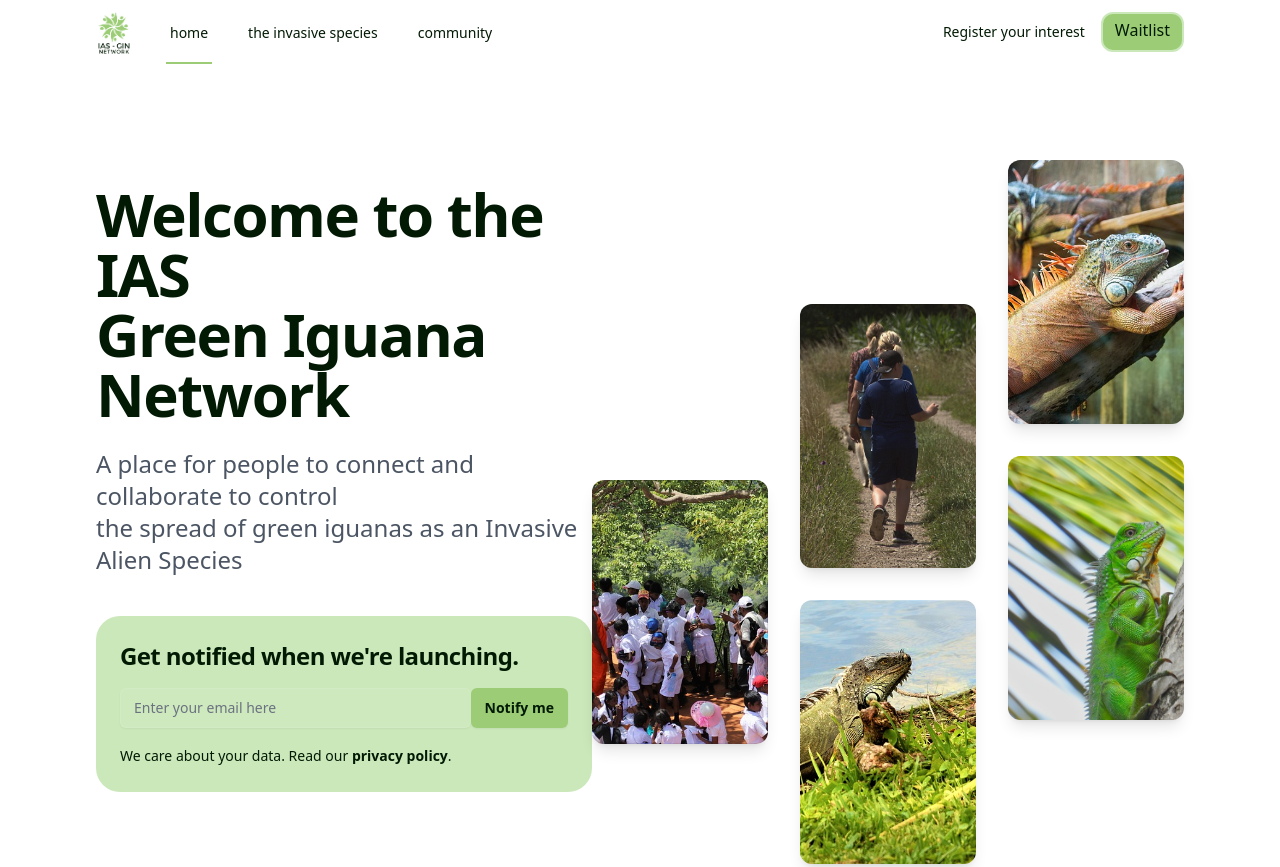
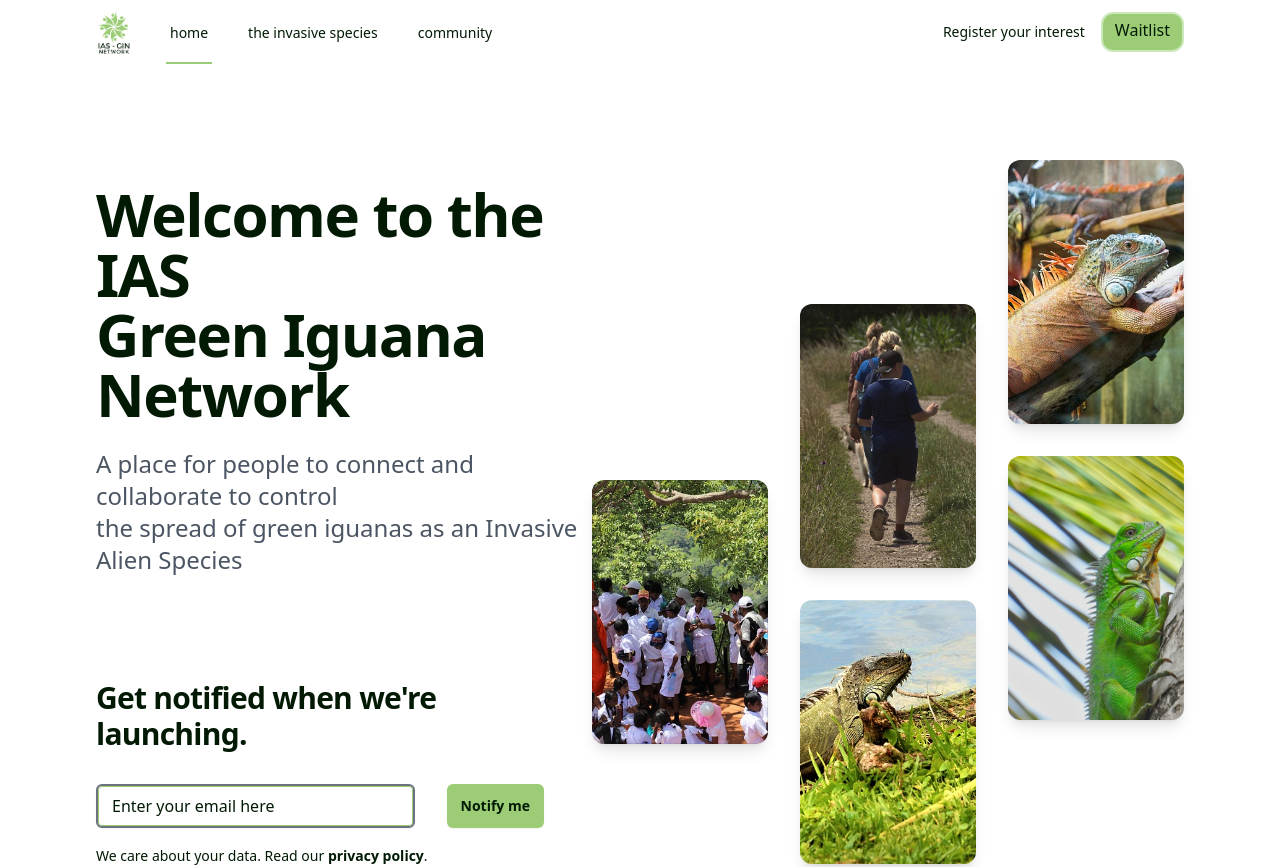
Before and after one commit to Ed-TheVisionMaker/green-ig-ias-network, a Next.js app: page / in a window 1280 px wide. Shown: the top 867 px of the page. Built offline with nearby package versions, Linux system fonts and the light colour scheme; a web font is replaced by a local one.

Commit message:
style: improved waitlist styling

```diff
--- a/components/Waitlist.tsx/index.tsx
+++ b/components/Waitlist.tsx/index.tsx
@@ -32,15 +32,17 @@ export default function Waitlist() {
     return (
         <div
         id='waitlist'
-        className="relative rounded-3xl bg-teaGreen p-6">
+        className="relative mt-16 ">
             {showAnimation && (
                 <div className="absolute top-0 left-0 w-full h-full bg-gradient-to-l from-gray-900 to-transparent"></div>
             )}
             <div className="">
-                <h2 className="font-bold text-2xl tracking-tight text-ginBlack">
+                <div>
+                <h2 className="font-bold text-3xl tracking-tight text-ginBlack">
                     Get notified when we're launching.
                 </h2>
-                <form className="w-full max-w-md mt-4" onSubmit={handleSubmit}>
+                </div>
+                <form className="mt-8 w-full max-w-md" onSubmit={handleSubmit}>
                     <div className="flex gap-x-">
                         <label htmlFor="email-address" className="sr-only">
                             Email address
@@ -50,13 +52,13 @@ export default function Waitlist() {
                             name="email"
                             autoComplete="email"
                             value={email}
-                            className="min-w-0 flex-auto rounded-md border-0 bg-white/5 px-3.5 py-2 text-ginBlack shadow-sm ring-1 ring-inset ring-white/10 focus:ring-2 focus:ring-inset focus:ring-ginBlack    sm:text-sm sm:leading-6"
+                            className=" min-w-0 flex-auto rounded-md  border-2 px-3.5 py-2 placeholder:text-ginBlack text-ginBlack shadow-sm ring-1 ring-inset ring-pistachio focus:ring focus:ring-inset focus:ring-darkGreen focus:border-transparent"
                             placeholder="Enter your email here"
                             onChange={(e) => setEmail(e.target.value)}
                         />
                         <button
                             type="submit"
-                            className="flex-none rounded-md bg-pistachio px-3.5 py-2.5 text-sm font-semibold text-ginBlack shadow-sm focus-visible:outline focus-visible:outline-2 focus-visible:outline-offset-2 focus-visible:outline-white"
+                            className="flex-none rounded-md bg-pistachio px-3.5 py-2.5 ml-8 text-sm font-semibold text-ginBlack placeholder:text-ginBlack shadow-sm focus-visible:outline focus-visible:outline-2 focus-visible:outline-offset-2 focus-visible:outline-white"
                         >
                             Notify me
                         </button>
```
